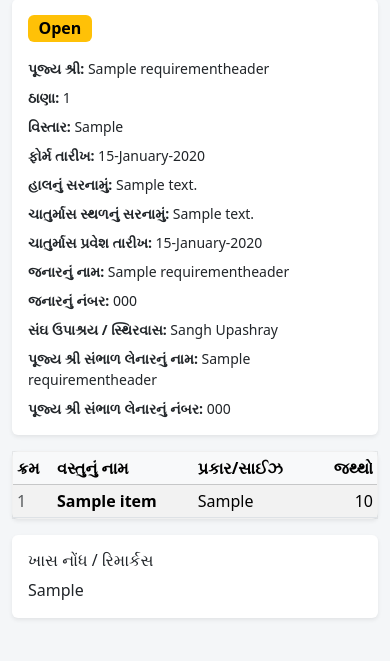
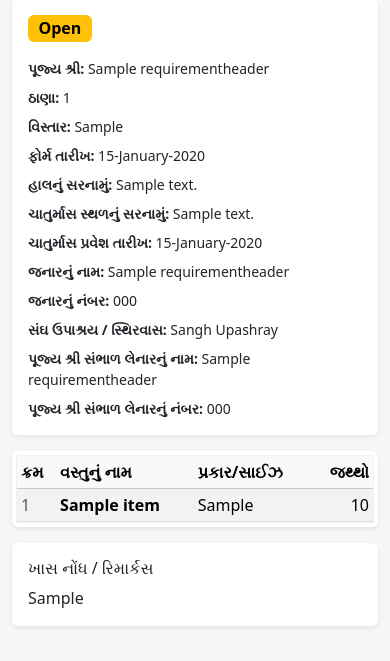
Before and after one commit to erhardik/kmm_vaiyavach, a Django app: page /requirements/collect/1/view/ in a window 390 px wide. Shown: the part 183-844 px from the top of the page. Run offline with Django 5.2, Linux system fonts and the light colour scheme; tables that the repository leaves empty hold one stand-in row (values such as "Sample post").

Commit message:
fix: add padding to item table card for mobile edge spacing

```diff
--- a/templates/requirements/header_detail.html
+++ b/templates/requirements/header_detail.html
@@ -69,7 +69,7 @@
   {% endif %}
 
   <div class="col-12">
-    <div class="card border-0 shadow-sm">
+    <div class="card border-0 shadow-sm p-1">
       <div class="table-responsive">
         <table class="table table-sm table-striped align-middle mb-0">
           <thead class="table-light">
```
